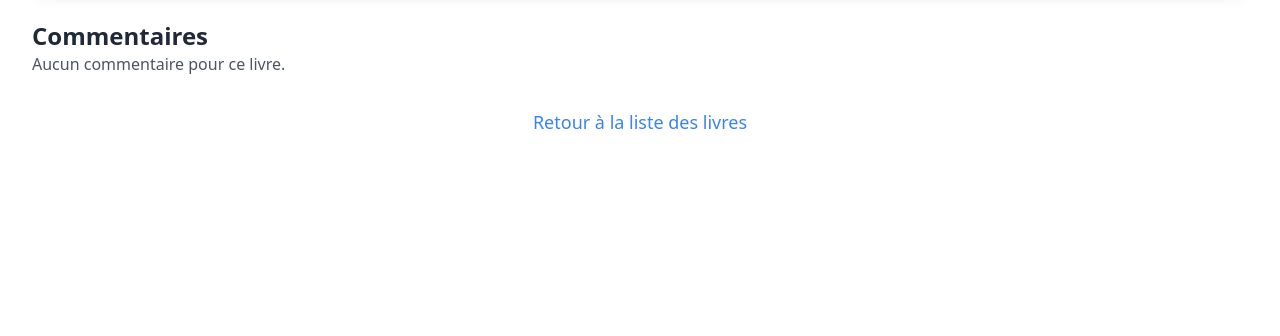
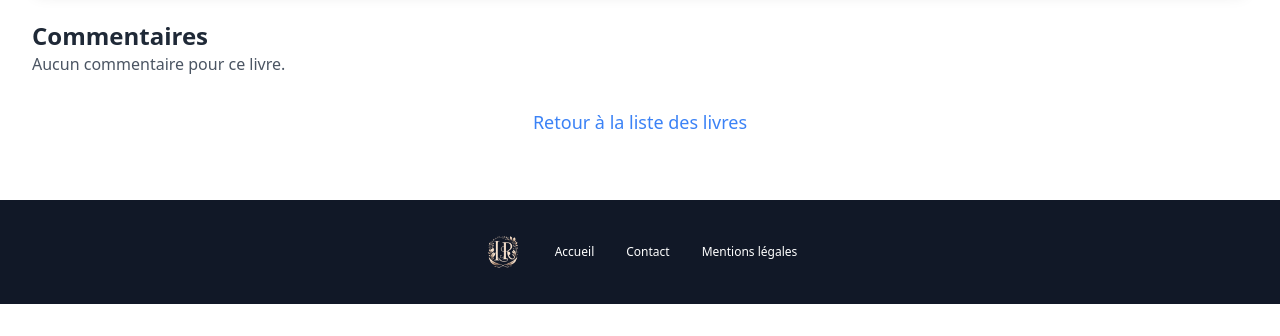
Before and after one commit to Oceaneby/lectrice_reveuse, a Symfony app: template templates/book/show.html.twig in a window 1280 px wide. Shown: the part 464-800 px from the top of the page. Run offline with Twig, Linux system fonts and the light colour scheme; the template is opened without the code that fills it, so the values that code supplies are empty; style sheets or scripts are compiled from the project's sources; some libraries are stand-ins or nearby versions.

Commit message:
Ajout du footer

```diff
--- a/assets/styles/app.css
+++ b/assets/styles/app.css
@@ -1 +1,5 @@
 @import "tailwindcss";
+
+.bn{
+    background-color: cornflowerblue;
+}
--- a/public/js/review_edit.js
+++ b/public/js/review_edit.js
@@ -11,6 +11,7 @@ function renderRatingCircles(note) {
 
 function bindReviewFormHandler() {
     const form = document.getElementById('edit-review-form');
+    console.log("Formulaire d'édition trouvé :", form);
     if (!form) {
         console.log("🚫 Formulaire d'édition non trouvé.");
         return;
@@ -77,6 +78,7 @@ function bindReviewFormHandler() {
 
                 // 🔁 Rebind le formulaire pour permettre une autre modification
                 bindReviewFormHandler();
+
             } else {
                 alert('❌ Erreur lors de la mise à jour du commentaire.');
             }
--- a/public/js/search.js
+++ b/public/js/search.js
@@ -40,4 +40,8 @@ function searchBooks(event) {
     } else {
         searchResults.classList.add('hidden'); // Cacher les résultats si la recherche est trop courte
     }
+    document.getElementById('search-button').addEventListener('click', function(event) {
+        event.preventDefault();  // Empêche la soumission du formulaire
+        searchBooks(event);      // Appelle la fonction searchBooks
+    });
 }
--- a/src/Controller/ReviewController.php
+++ b/src/Controller/ReviewController.php
@@ -145,7 +145,7 @@ class ReviewController extends AbstractController
         'reviews' => $reviews,
     ]);
 }
-#[Route("/profile/reviews/{id}/edit", name: "profile_edit_review")]
+#[Route("/profile/reviews/{id}/edit", name: "profile_edit_review", methods: ["POST", "GET"])]
 public function editReview(Review $review, Request $request): Response
 {
     // Vérifie que l'utilisateur est bien l'auteur du commentaire
--- a/templates/base.html.twig
+++ b/templates/base.html.twig
@@ -15,6 +15,7 @@
 			<link rel="stylesheet" type="text/css" href="https://cdnjs.cloudflare.com/ajax/libs/slick-carousel/1.8.1/slick.min.css">
 			<link rel="stylesheet" type="text/css" href="https://cdnjs.cloudflare.com/ajax/libs/slick-carousel/1.8.1/slick-theme.min.css">
 			<link href="https://cdnjs.cloudflare.com/ajax/libs/font-awesome/6.0.0-beta3/css/all.min.css" rel="stylesheet">
+			<link href="{{ asset('styles/app.css') }}" rel="stylesheet" type="text/css">
 
 		{% endblock %}
 	</head>
@@ -81,25 +82,22 @@
 						<a href="{{ path('admin') }}" class="hover:text-indigo-400 transition">Admin</a>
 					{% endif %}
 				</div>
-
 				<!-- Recherche -->
 				<div class="relative hidden md:block">
 					<form id="search-form" action="{{ path('app_book_index') }}" method="get" class="flex" onsubmit="event.preventDefault(); searchBooks();">
 						<input type="text" id="search-input" name="query" placeholder="Recherche..." class="bg-gray-800 text-white px-4 py-2 rounded-l-lg focus:outline-none" oninput="searchBooks(event)">
-						<button type="submit" class="bg-indigo-600 text-white px-4 py-2 rounded-r-lg hover:bg-indigo-700">Rechercher</button>
+						<button id="search-button"  type="submit" class="bg-pink-700 text-white px-4 py-2 rounded-r-lg hover:bg-pink-800">Rechercher</button>
 					</form>
 					<div id="search-results" class="absolute top-0 left-0 w-full mt-10 bg-gray-800 text-white shadow-lg rounded-md z-10 hidden cursor-pointer"></div>
 				</div>
-
-
 				<div class="hidden md:flex items-center space-x-4">
 					{% if app.user %}
 						<a href="{{ path('app_logout') }}" class="bg-transparent border-2 border-indigo-500 hover:bg-indigo-500 hover:text-white text-indigo-500 py-2 px-4 rounded-lg transition">Se déconnecter</a>
 					{% else %}
 						<a href="{{ path('app_register') }}" class="bg-indigo-600 hover:bg-indigo-700 text-white py-2 px-4 rounded-lg transition">S'inscrire</a>
-						<a href="{{ path('app_login') }}" class="bg-transparent border-2 border-indigo-500 hover:bg-indigo-500 hover:text-white text-indigo-500 py-2 px-4 rounded-lg transition">Se connecter</a>
+						<a href="{{ path('app_login') }}" class="bg-transparent border-2 border-pink-700 hover:bg-pink-700 hover:text-white text-pink-700 py-2 px-4 rounded-lg transition">Se connecter</a>
 					{% endif %}
-					<a href="{{ path('app_profile_index') }}" class="bg-transparent border-2 border-indigo-500 hover:bg-indigo-500 hover:text-white text-indigo-500 py-2 px-4 rounded-lg transition">Mon compte</a>
+					<a href="{{ path('app_profile_index') }}" class="bg-transparent border-2 border-pink-700 hover:bg-pink-700 hover:text-white text-pink-700 py-2 px-4 rounded-lg transition">Mon compte</a>
 				</div>
 			</div>
 
@@ -127,6 +125,26 @@
 
 		{% block body %}
 		{% endblock %}
+
+		<!-- Footer -->
+		<footer class="bg-gray-900 text-white py-8 mt-8">
+			<div class="container mx-auto px-6">
+				<div class="flex justify-center items-center">
+					<!-- Logo du footer -->
+					<div class="flex items-center space-x-4 mr-8" >
+						<img src="{{ asset('/images/LR.png') }}" alt="Logo LR Lectrice Rêveuse" class="h-10">
+					</div>
+
+					<!-- Liens du footer -->
+					<div class="flex space-x-8">
+						<a href="#" class="hover:text-indigo-400 text-xs">Accueil</a>
+						<a href="#" class="hover:text-indigo-400 text-xs">Contact</a>
+						<a href="#" class="hover:text-indigo-400 text-xs">Mentions légales</a>
+					</div>
+				</div>
+			</div>
+		</footer>
+
 		{% block javascripts %}
 			{{ encore_entry_script_tags('app') }}
 
@@ -134,9 +152,9 @@
 	<script>
     	const searchUrl = '{{ path('app_book_search') }}'; // Injecte l'URL Twig dans une variable JavaScript
 	</script>
-	<script src="{{ asset('js/search.js') }}" defer></script>
+		 <script src="{{ asset('js/search.js') }}" defer></script>
 
-	<script src="{{ asset('js/review_edit.js') }}" defer></script>
+	     <script src="{{ asset('js/review_edit.js') }}" defer></script>
 		<script src="{{ asset('js/review_delete.js') }}" defer></script>
 
 	{% endblock %}
--- a/templates/book/show.html.twig
+++ b/templates/book/show.html.twig
@@ -202,7 +202,7 @@
                             </a>
                         {% endif %}
                          {% if book.fnacUrl %}
-                            <a href="{{ book.fnacUrl }}" target="_blank" class="bg-yellow-500 text-black px-6 py-2 rounded-md hover:bg-yellow-500 transition duration-300 text-lg text-center">
+                            <a href="{{ book.fnacUrl }}" target="_blank" class="bg-yellow-500 text-black px-6 py-2 rounded-md hover:bg-yellow-600 transition duration-600 text-lg text-center">
                                 Acheter sur Fnac
                             </a>
                         {% endif %}
--- a/templates/review/edit.html.twig
+++ b/templates/review/edit.html.twig
@@ -10,7 +10,7 @@
         <!-- Liste des commentaires -->
         <ul class="space-y-6">
             {% for review in reviews|sort((a, b) => b.getReviewDate() <=> a.getReviewDate()) %}
-                <li class="bg-white p-6 rounded-lg shadow-md hover:shadow-xl transition-shadow duration-300">
+                <li id="review-{{ review.id }}" class="bg-white p-6 rounded-lg shadow-md hover:shadow-xl transition-shadow duration-300">
                     <!-- Titre du livre concerné -->
                     <div class="flex items-center mb-4">
                         <img src="{{ asset('uploads/book_cover/' ~ review.book.coverImage) }}" alt="{{ review.book.title }}" class="w-16 h-24 object-cover rounded-lg">
@@ -34,14 +34,14 @@
                     <p class="text-sm text-gray-500">{{ review.getReviewDate()|date('d/m/Y H:i') }}</p>
 
                     <!-- Lien pour modifier le commentaire -->
-                    <a href="{{ path('profile_edit_review', {'id': review.id}) }}" class="text-blue-600 hover:text-blue-800 font-semibold text-lg">
+                    <a href="{{ path('profile_edit_review', {'id': review.id}) }}" class="text-blue-600 hover:underline mt-2 inline-block">
                         Modifier
                     </a>
 
                     <!-- Bouton pour supprimer le commentaire -->
                     {% if app.user == review.user %}
                                 <button type="button" data-review-id="{{ review.id }}" data-csrf-token="{{ csrf_token('delete' ~ review.id) }}" class="delete-review text-red-500 hover:underline mt-2 inline-block">Supprimer</button>
-                            {% endif %}
+                    {% endif %}
                 </li>
             {% endfor %}
         </ul>
```
